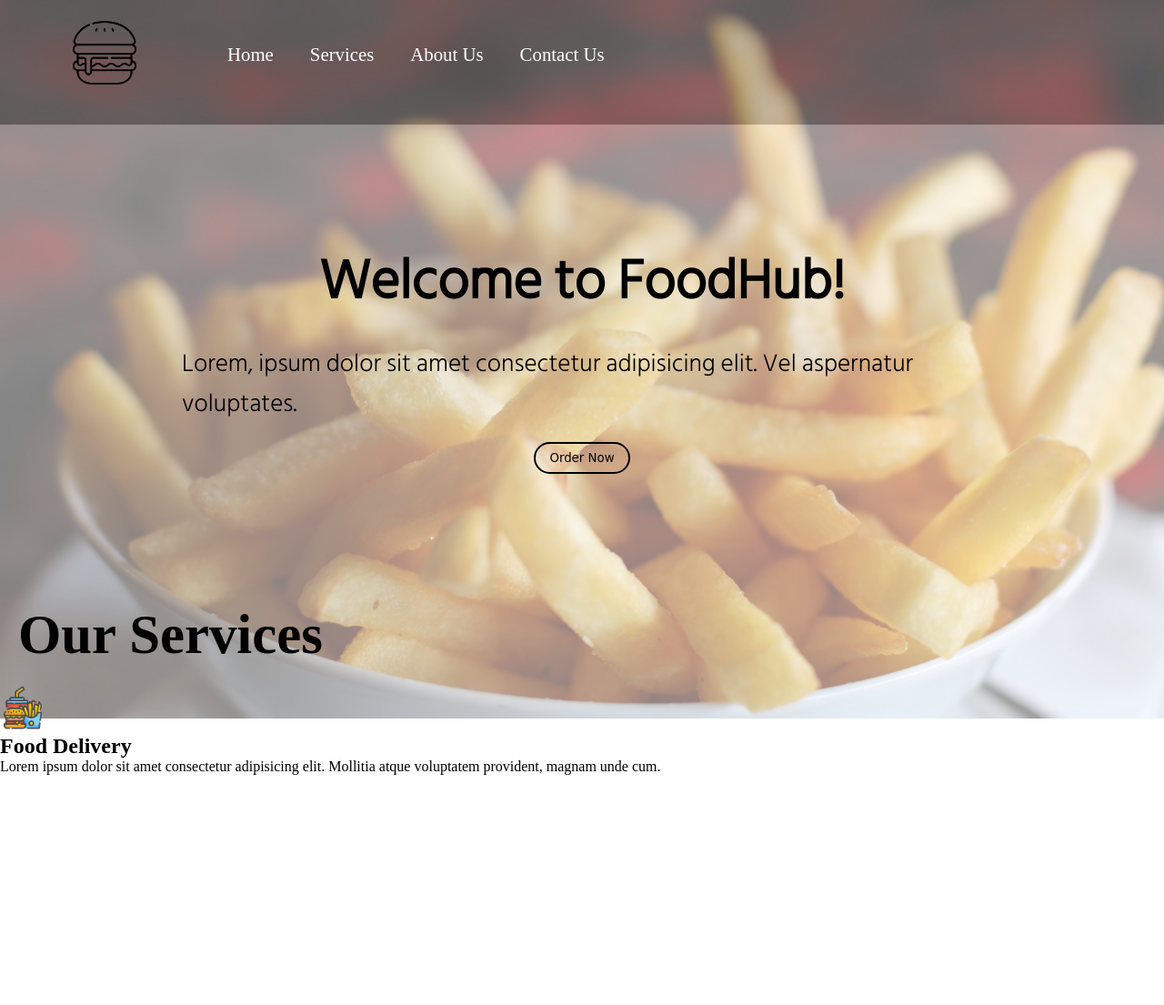
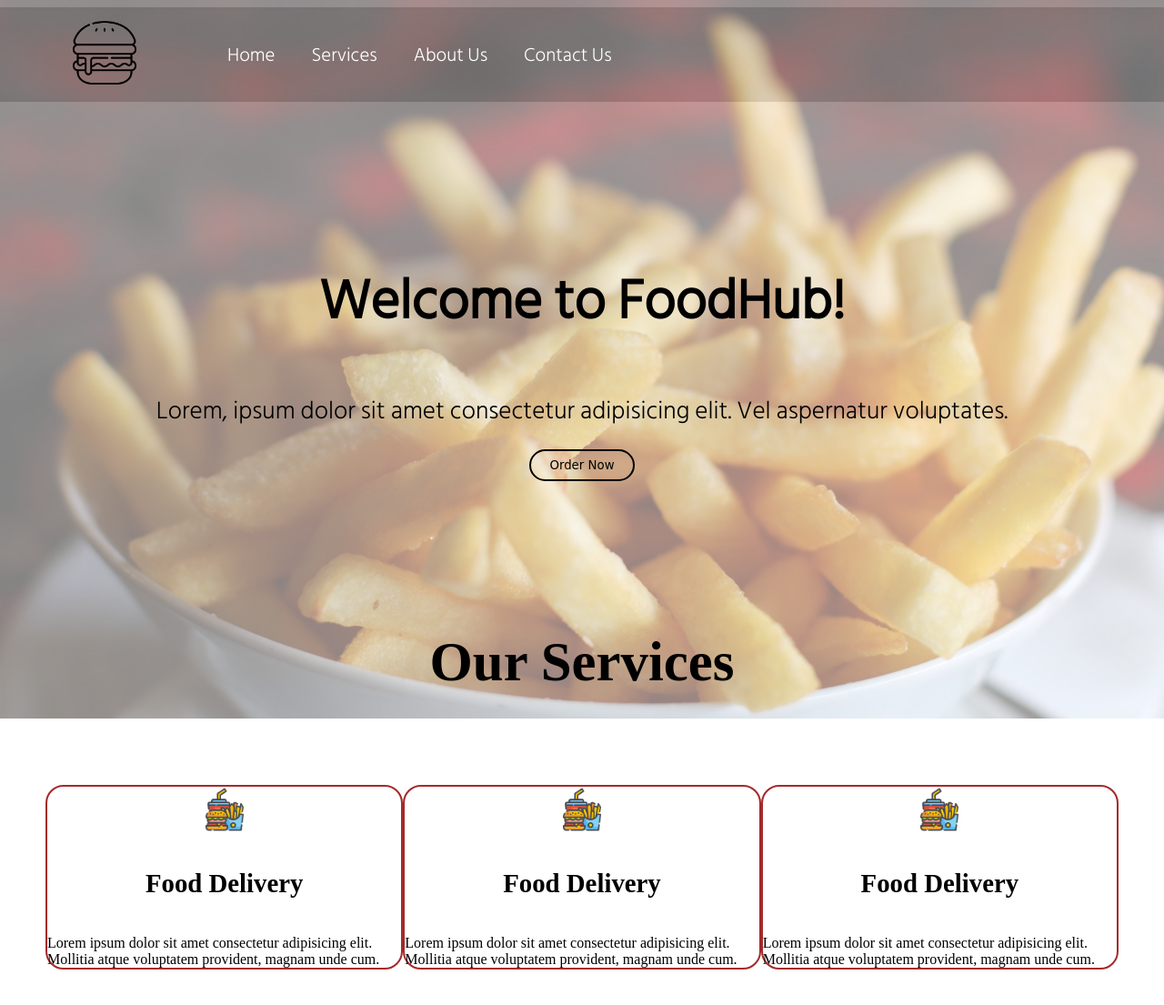
Before and after one commit to ankitsharma99/food-delivery-app, a plain HTML site: page index.html in a window 1280 px wide. Shown: the part 17-1122 px from the top of the page at 91% size. Before the commit the page ends 869 px from the top, so only its background shows below. Drawn offline with Linux system fonts and the light colour scheme; a web font is replaced by a local one.

Commit message:
#3: added services swection

```diff
--- a/css/style.css
+++ b/css/style.css
@@ -13,7 +13,7 @@ font-family: 'Architects Daughter', cursive;
 /* CSS VARiables */
 
 :root {
-  --navbar-height: 20px;
+  --navbar-height: 10px;
 }
 
 /* NavBar */
@@ -48,10 +48,10 @@ font-family: 'Architects Daughter', cursive;
   content: "";
   background-color: black;
   position: absolute;
-  height: 100%;
+  height: 68%;
   width: 100%;
   z-index: -1;
-  opacity: 0.4;
+  opacity: 0.2;
 }
 
 #navbar ul li {
@@ -65,6 +65,7 @@ font-family: 'Architects Daughter', cursive;
   padding: 20px;
   border-radius: 50px;
   text-decoration: none;
+  font-family: "Hind Siliguri", sans-serif;
 }
 
 #navbar ul li a:hover {
@@ -77,7 +78,7 @@ font-family: 'Architects Daughter', cursive;
 #home {
   display: flex;
   flex-direction: column;
-  padding: 3px 200px;
+  padding: 3px 50px;
   height: 500px;
   justify-content: center;
   align-items: center;
@@ -103,15 +104,37 @@ font-family: 'Architects Daughter', cursive;
   font-size: 1.7rem;
   font-family: "Hind Siliguri", sans-serif;
 }
+
+/* Services section */
+#services {
+  margin: 50px;
+  display: flex;
+}
+
+#services .box {
+  border: 2px solid brown;
+  border-radius: 20px;
+}
+
+#services .box img {
+  height: 50px;
+  display: block;
+  margin: auto;
+}
+
 /* Utility classes */
 
 .h-primary {
   font-size: 3.8rem;
-  padding: 20px;
+  padding: 50px 50px;
+}
+.h-secondary {
+  font-size: 1.8rem;
+  padding: 40px 50px;
 }
 
 .btn {
-  padding: 8px 15px;
+  padding: 8px 20px;
   border: 2px solid black;
   background-color: transparent;
   font-family: "Chelsea Market", cursive;
@@ -120,3 +143,7 @@ font-family: 'Architects Daughter', cursive;
   border-radius: 25px;
   cursor: pointer;
 }
+
+.center {
+  text-align: center;
+}
--- a/index.html
+++ b/index.html
@@ -43,6 +43,16 @@
             <h2 class="h-secondary center">Food Delivery</h2>
             <p>Lorem ipsum dolor sit amet consectetur adipisicing elit. Mollitia atque voluptatem provident, magnam unde cum.</p>
           </div>
+          <div class="box">
+            <img src="img/fast-food.png" width="50px">
+            <h2 class="h-secondary center">Food Delivery</h2>
+            <p>Lorem ipsum dolor sit amet consectetur adipisicing elit. Mollitia atque voluptatem provident, magnam unde cum.</p>
+          </div>
+          <div class="box">
+            <img src="img/fast-food.png" width="50px">
+            <h2 class="h-secondary center">Food Delivery</h2>
+            <p>Lorem ipsum dolor sit amet consectetur adipisicing elit. Mollitia atque voluptatem provident, magnam unde cum.</p>
+          </div>
         </div>
       </section>
   </body>
```
